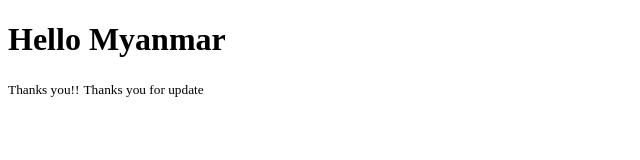
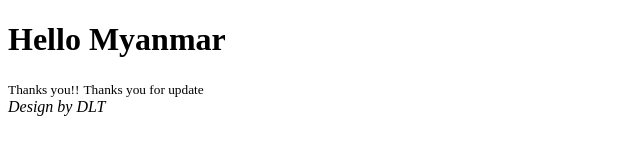
Before and after one commit to ChristopherJamesLeo/githublesson1, a plain HTML site: page index.html in a window 1280 px wide. Shown: the full height of the page, 0-640 px from the left. Drawn offline with Linux system fonts and the light colour scheme.

Commit message:
M from local pc address in index.html

```diff
--- a/index.html
+++ b/index.html
@@ -10,5 +10,6 @@
     <h1>Hello Myanmar</h1>
     <small>Thanks you!!</small>
     <small>Thanks you for update</small>
+    <address>Design by DLT</address>
 </body>
 </html>
```
